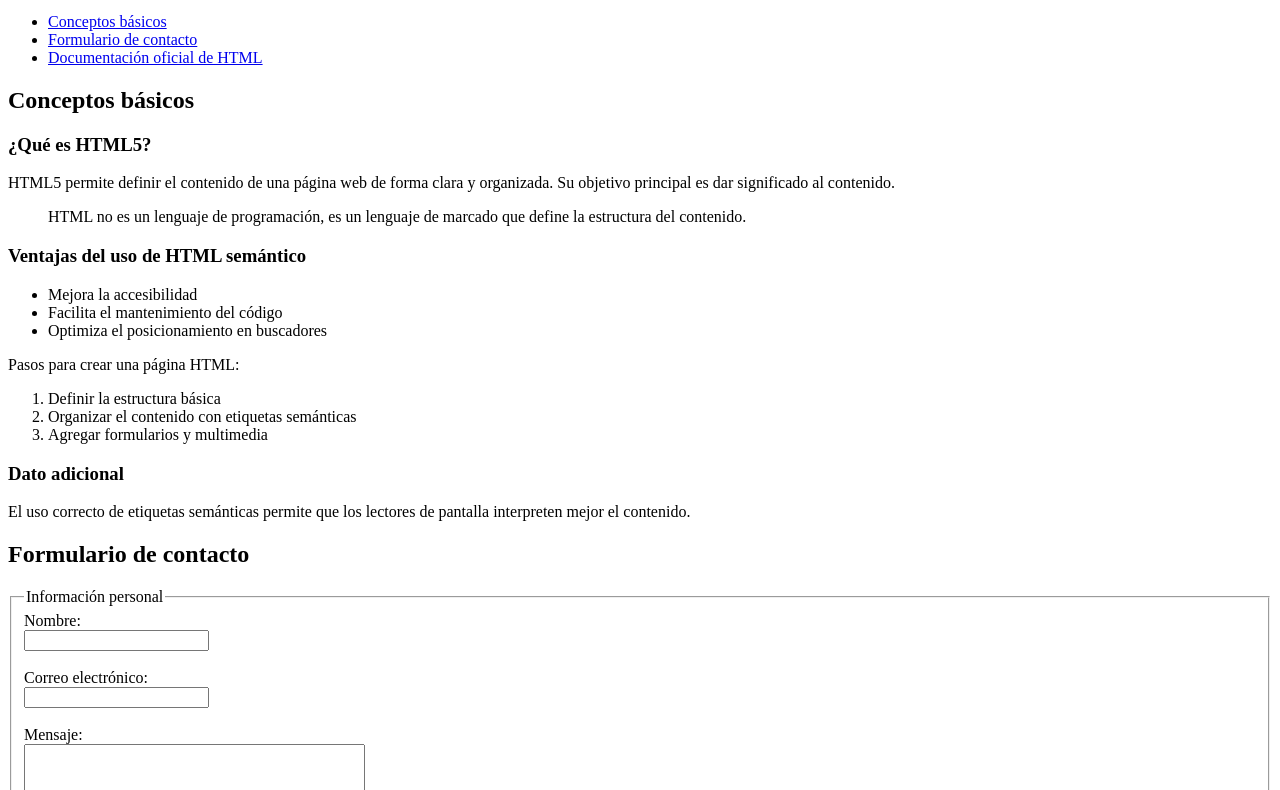
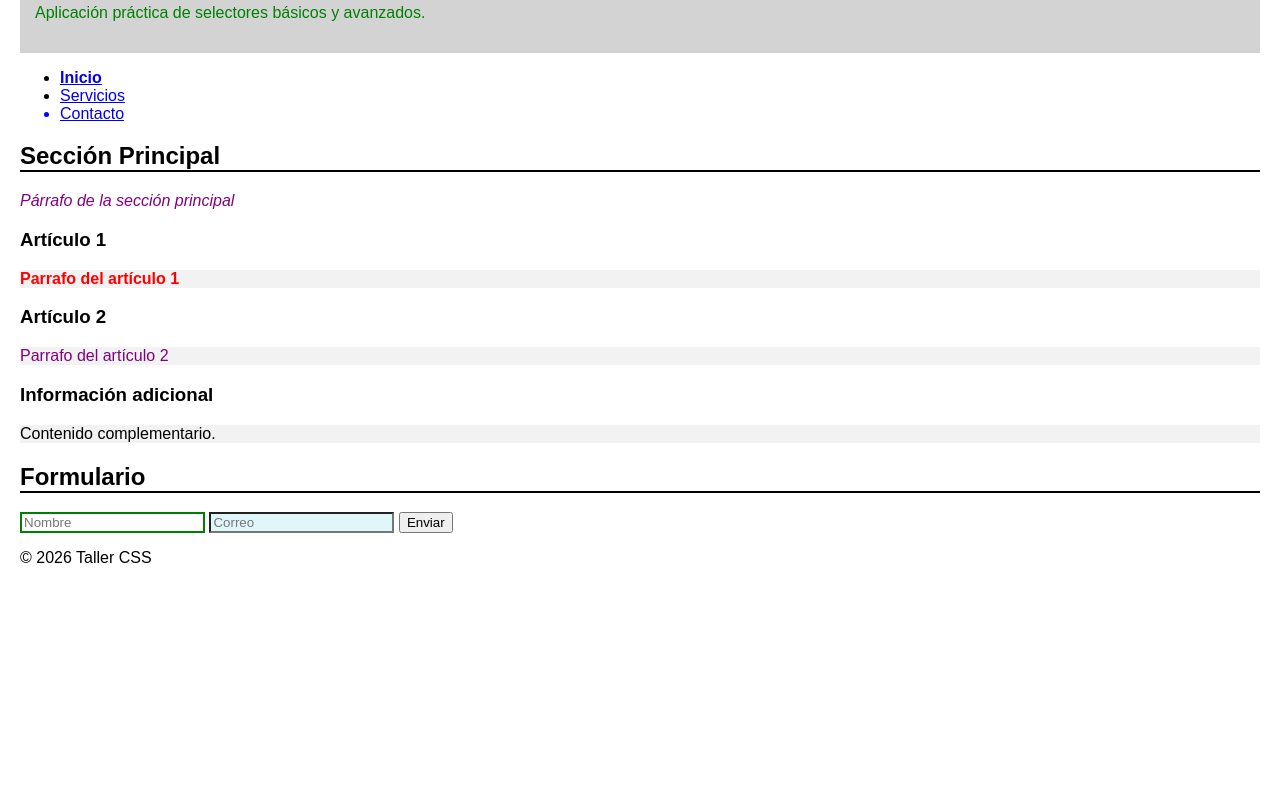
Before and after one commit to jairpaya/index.html, a plain HTML site: page index.html in a window 1280 px wide. Shown: the part 101-891 px from the top of the page. After the commit the page ends 800 px from the top, so only its background shows below. Drawn offline with Linux system fonts and the light colour scheme.

Commit message:
Add files via upload

```diff
--- /dev/null
+++ b/estilos.css
@@ -0,0 +1,77 @@
+/* HORA 1 – SELECTORES BÁSICOS */
+
+/* Selector de tipo elemento */
+body {
+    font-family: Arial, sans-serif;
+    margin: 20px;
+}
+
+/* Selector de identificador */
+#encabezado-principal {
+    background-color: lightgray;
+    padding: 15px;
+}
+
+/* Selector de clase */
+.titulo {
+    color: darkblue;
+    font-size: 28px;
+}
+
+.destacado {
+    color: green;
+}
+
+.texto-especial {
+    color: red;
+    font-weight: bold;
+}
+
+/* HORA 2 – SELECTORES COMBINADORES */
+
+/* Selector descendente */
+section p {
+    color: purple;
+}
+
+/* Selector hijo directo */
+section > h2 {
+    border-bottom: 2px solid black;
+}
+
+/* Selector adyacente */
+h3 + p {
+    background-color: #f2f2f2;
+}
+
+/* Selector general */
+h2 ~ p {
+    font-style: italic;
+}
+
+/* HORA 3 – SELECTORES AVANZADOS */
+
+/* Pseudo-clase hover */
+a:hover {
+    color: orange;
+}
+
+/* first-child */
+ul li:first-child {
+    font-weight: bold;
+}
+
+/* last-child */
+ul li:last-child {
+    color: blue;
+}
+
+/* Selector de atributo */
+input[type="email"] {
+    background-color: #e0f7fa;
+}
+
+/* Selector de atributo con valor específico */
+input[type="text"] {
+    border: 2px solid green;
+}
--- a/index.html
+++ b/index.html
@@ -2,112 +2,59 @@
 <html lang="es">
 <head>
     <meta charset="UTF-8">
-    <meta name="description" content="Página HTML5 - Fundamentos Web">
-    <meta name="author" content="Estudiante">
-    <title>Página HTML5 - Fundamentos Web</title>
+    <title>Taller 2</title>
+    <link rel="stylesheet" href="estilos.css">
 </head>
 <body>
 
-    <!-- ENCABEZADO -->
-    <header>
-        <h1>Introducción a HTML5</h1>
-        <p>
-            HTML5 es el lenguaje estándar para crear páginas web
-            <strong>estructuradas</strong> y
-            <em>semánticas</em>.
-        </p>
+    <header id="encabezado-principal">
+        <h1 class="titulo">Práctico Selectores CSS</h1>
+        <p class="destacado">Aplicación práctica de selectores básicos y avanzados.</p>
     </header>
 
-    <!-- NAVEGACIÓN -->
     <nav>
         <ul>
-            <li><a href="#conceptos">Conceptos básicos</a></li>
-            <li><a href="#contacto">Formulario de contacto</a></li>
-            <li><a href="https://developer.mozilla.org/es/docs/Web/HTML" target="_blank">
-                Documentación oficial de HTML
-            </a></li>
+            <li><a href="#">Inicio</a></li>
+            <li><a href="#">Servicios</a></li>
+            <li><a href="#">Contacto</a></li>
         </ul>
     </nav>
 
-    <!-- CONTENIDO PRINCIPAL -->
     <main>
 
-        <!-- SECCIÓN 1 -->
-        <section id="conceptos">
-            <h2>Conceptos básicos</h2>
+        <section class="seccion">
+            <h2>Sección Principal</h2>
+            <p>Párrafo de la sección principal</p>
 
             <article>
-                <h3>¿Qué es HTML5?</h3>
-                <p>
-                    HTML5 permite definir el contenido de una página web de forma clara
-                    y organizada. Su objetivo principal es dar significado al contenido.
-                </p>
-
-                <blockquote>
-                    HTML no es un lenguaje de programación, es un lenguaje de marcado
-                    que define la estructura del contenido.
-                </blockquote>
+                <h3>Artículo 1</h3>
+                <p class="texto-especial">Parrafo del artículo 1</p>
             </article>
 
             <article>
-                <h3>Ventajas del uso de HTML semántico</h3>
-
-                <ul>
-                    <li>Mejora la accesibilidad</li>
-                    <li>Facilita el mantenimiento del código</li>
-                    <li>Optimiza el posicionamiento en buscadores</li>
-                </ul>
-
-                <p>Pasos para crear una página HTML:</p>
-                <ol>
-                    <li>Definir la estructura básica</li>
-                    <li>Organizar el contenido con etiquetas semánticas</li>
-                    <li>Agregar formularios y multimedia</li>
-                </ol>
+                <h3>Artículo 2</h3>
+                <p>Parrafo del artículo 2</p>
             </article>
         </section>
 
-        <!-- ASIDE -->
         <aside>
-            <h3>Dato adicional</h3>
-            <p>
-                El uso correcto de etiquetas semánticas permite que los lectores de
-                pantalla interpreten mejor el contenido.
-            </p>
+            <h3>Información adicional</h3>
+            <p>Contenido complementario.</p>
         </aside>
 
-        <!-- FORMULARIO -->
-        <section id="contacto">
-            <h2>Formulario de contacto</h2>
-
-            <form action="#" method="post">
-                <fieldset>
-                    <legend>Información personal</legend>
-
-                    <label for="nombre">Nombre:</label><br>
-                    <input type="text" id="nombre" name="nombre"><br><br>
-
-                    <label for="correo">Correo electrónico:</label><br>
-                    <input type="email" id="correo" name="correo"><br><br>
-
-                    <label for="mensaje">Mensaje:</label><br>
-                    <textarea id="mensaje" name="mensaje" rows="4" cols="40"></textarea><br><br>
-
-                    <button type="submit">Enviar</button>
-                </fieldset>
+        <section>
+            <h2>Formulario</h2>
+            <form>
+                <input type="text" placeholder="Nombre">
+                <input type="email" placeholder="Correo">
+                <button type="submit">Enviar</button>
             </form>
         </section>
 
     </main>
 
-    <!-- PIE DE PÁGINA -->
     <footer>
-        <p>
-            Página creada con HTML5 con fines académicos.
-        </p>
-        <p>
-            &copy; 2026 - Todos los derechos reservados
-        </p>
+        <p>© 2026 Taller CSS</p>
     </footer>
 
 </body>
```
